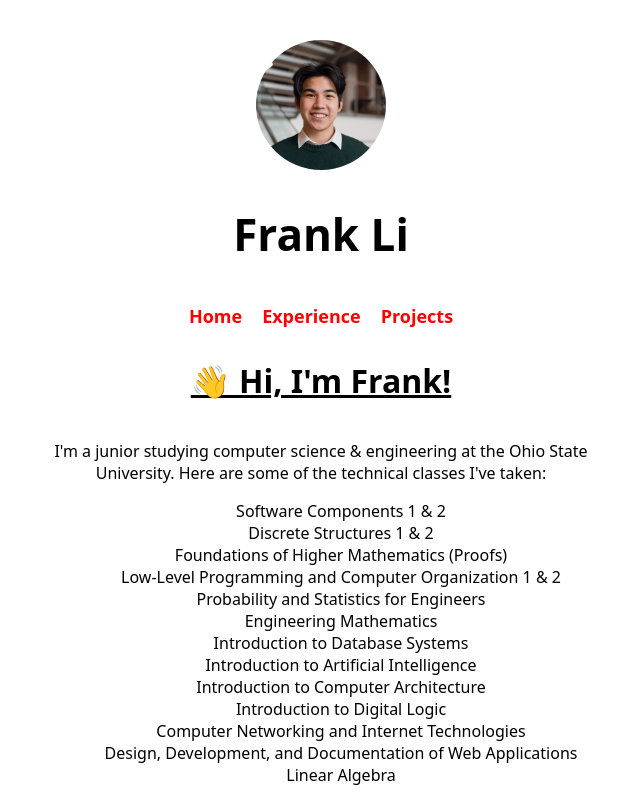
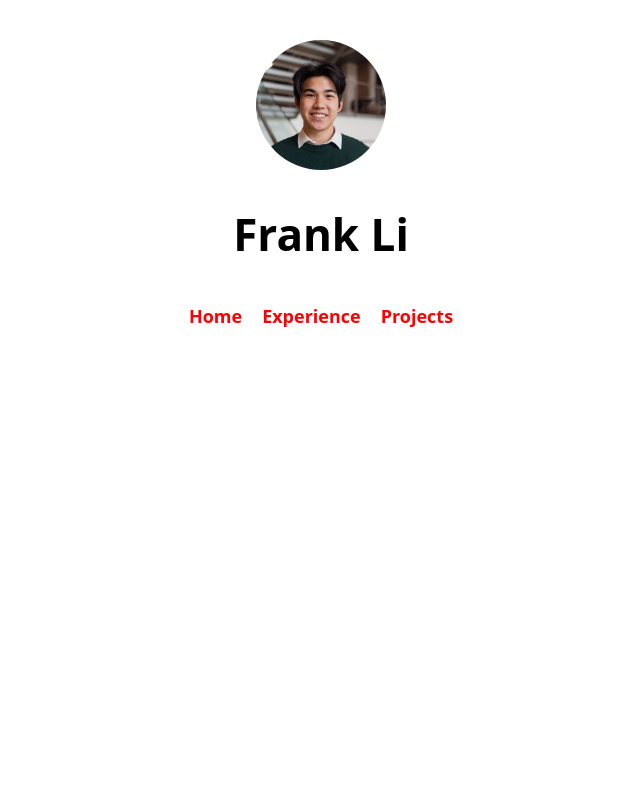
Before and after one commit to lifrank1/frankli, a React (Vite) app: page / in a window 1280 px wide. Shown: the top 800 px of the page, without its empty margins (319-959 px from the left). Built offline with nearby package versions, Linux system fonts and the light colour scheme.

Commit message:
fixed bug of repeated page

```diff
--- a/src/App.tsx
+++ b/src/App.tsx
@@ -1,15 +1,13 @@
-import NavBar from '../components/NavBar';
-import MeBlock from '../components/MeBlock';
-import React from 'react';
-import Home from '../pages/Home';
+import NavBar from "../components/NavBar";
+import MeBlock from "../components/MeBlock";
+import React from "react";
+import Home from "../pages/Home";
 
 function App() {
-
   return (
     <div>
-      <MeBlock/>
-      <NavBar/>
-      <Home/>
+      <MeBlock />
+      <NavBar />
     </div>
   );
 }
```
